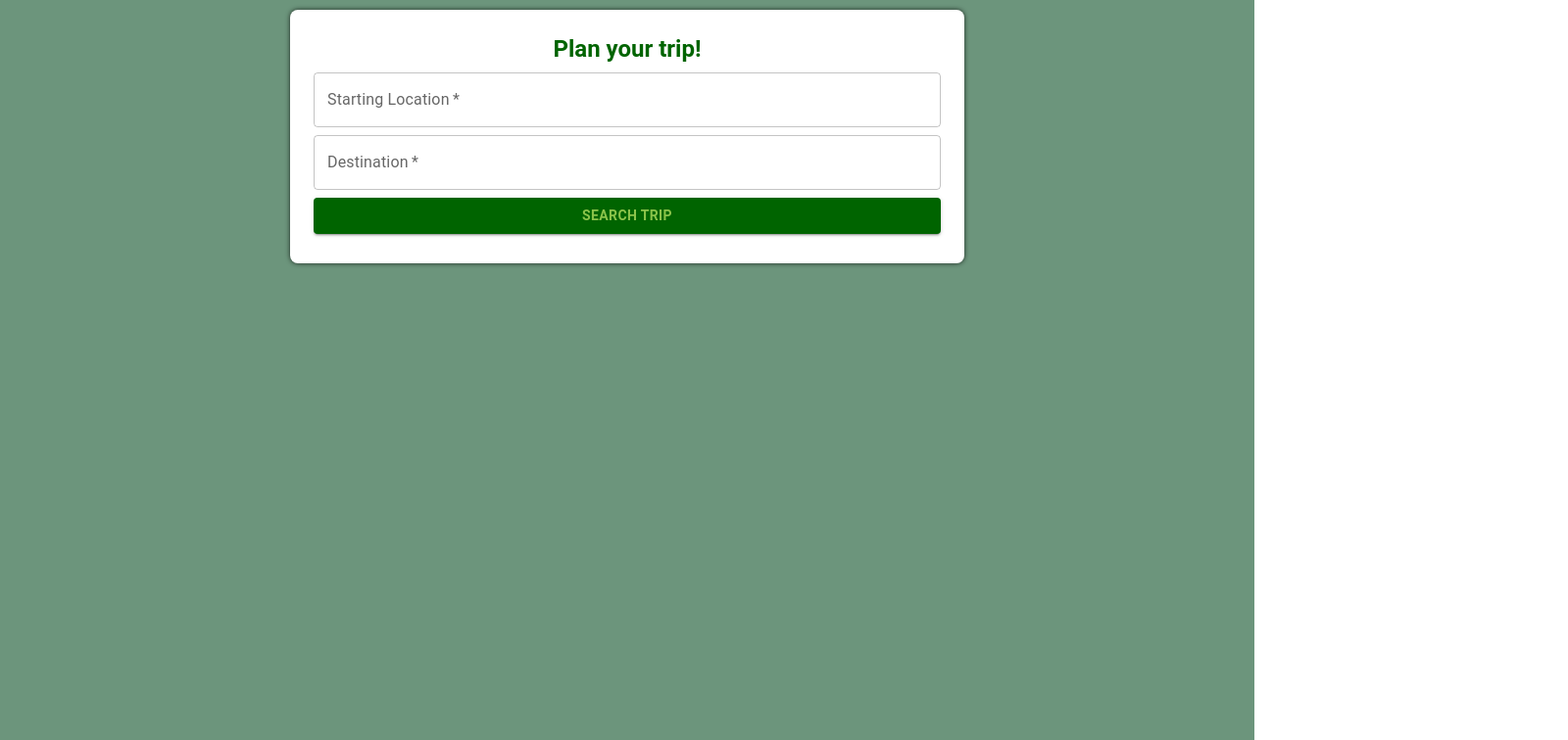
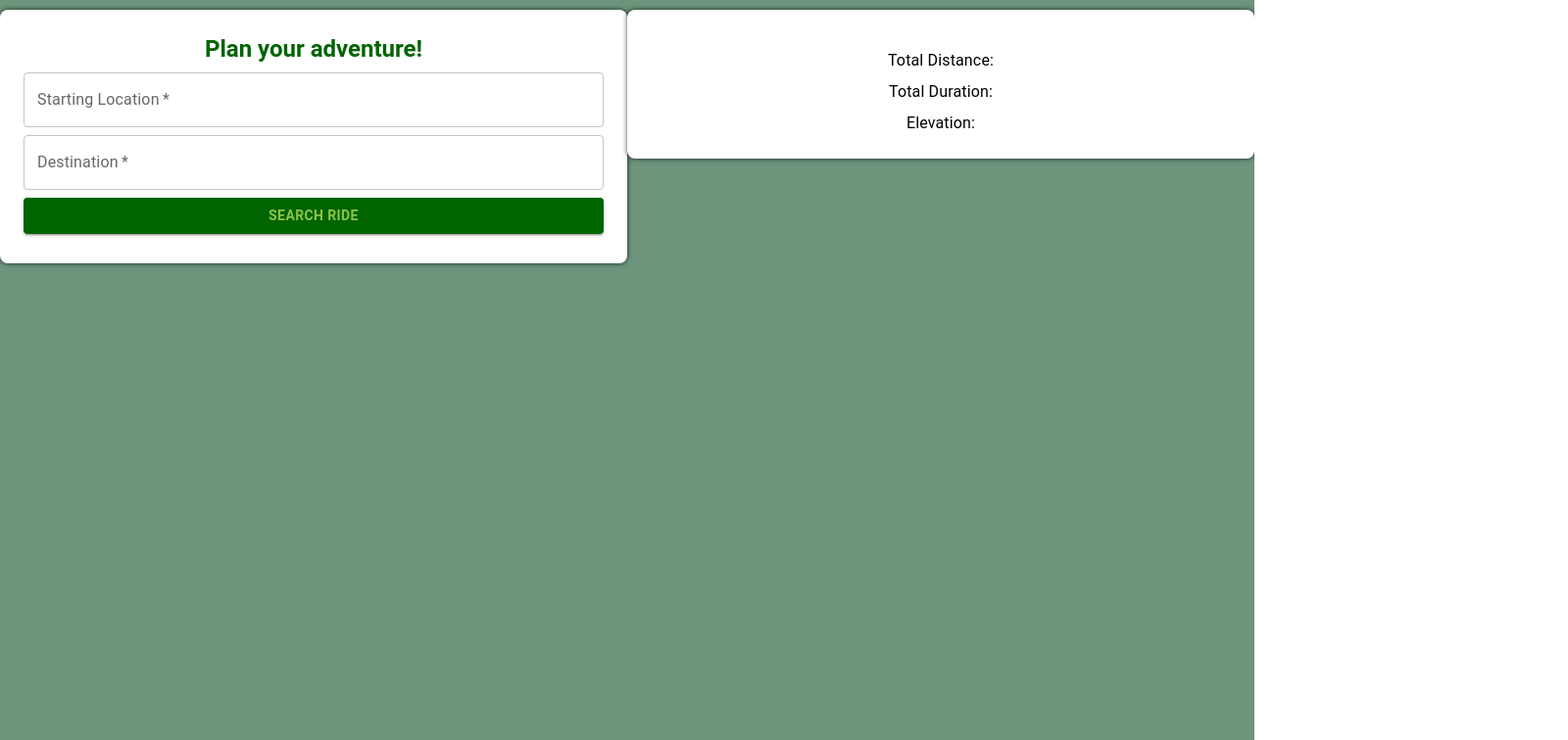
Before and after one commit to nleobandung/biketourproj, a React (Create React App) app: page / in a window 1280 px wide. Both pictures are taken after typing "Sample", "Sample123" into the empty fields and a click on the button "SIGN IN". Shown: the top 756 px of the page at 98% size, 1600 px wide, since content can reach past the window. Built offline with nearby package versions, Linux system fonts and the light colour scheme.

Commit message:
Data output

```diff
--- a/src/App.js
+++ b/src/App.js
@@ -9,6 +9,8 @@ function App(props) {
   const [username, setUsername] = useState('');
   const [password, setPassword] = useState('');
   const [loggedIn, setLoggedIn] = useState(false);
+  const [distance, setDistance] = useState('');
+  const [duration, setDuration] = useState('');
 
   const handleSaveButtonClick = async () => {
     // Save the data from text fields to the state
@@ -22,7 +24,8 @@ function App(props) {
 
     const response = await fetch(`http://localhost:3000/returnjson?pos1=${position1Value}&pos2=${position2Value}`);
     const data = await response.json();
-    console.log(data);
+    setDistance(data.distance);
+    setDuration(data.duration);
   }
 
   const handleLogin = (e) => {
@@ -68,7 +71,7 @@ function App(props) {
             }}
       >
       <Typography component="h1" variant="h5" sx={{ textAlign: 'center', fontWeight: 'bold', color: 'darkgreen'}}>
-        Plan your trip!
+        Plan your adventure!
       </Typography>
 
         <form onSubmit={handleSaveButtonClick}>
@@ -100,9 +103,33 @@ function App(props) {
             variant="contained"
             sx={{ '&:hover': {scale: '1.02',backgroundColor: 'darkgreen',}, fontWeight: 'bold', backgroundColor: 'darkgreen', color: '#8bc34a', marginTop: '8px', marginRight: '100%', marginBottom: '6px', position: 'relative', zIndex: '1' }} // Set position to relative and zIndex to render above
           >
-            Search trip
+            Search ride
           </Button>
           </form>
+        </Box>
+        <Box
+            sx={{
+              backgroundColor: 'white',
+              paddingX: '24px',
+              paddingY: '24px',
+              borderRadius: '8px',
+              height: 'fit-content', // Adjust height to fit content
+              boxShadow: '0px 0px 5px 0px rgba(0,0,0,0.75)', // Add shadow for depth effect
+              position: 'relative', // Set position to relative
+              width: '50%',
+              zIndex: '1',
+              marginTop: '10px'
+            }}
+        >
+          <Typography variant="body1" sx={{ textAlign: 'center', marginTop: '16px' }}>
+            Total Distance: {distance}
+          </Typography>
+          <Typography variant="body1" sx={{ textAlign: 'center', marginTop: '8px' }}>
+            Total Duration: {duration}
+          </Typography>
+          <Typography variant="body1" sx={{ textAlign: 'center', marginTop: '8px' }}>
+            Elevation:
+          </Typography>
         </Box>
       </Box>
   );
```
